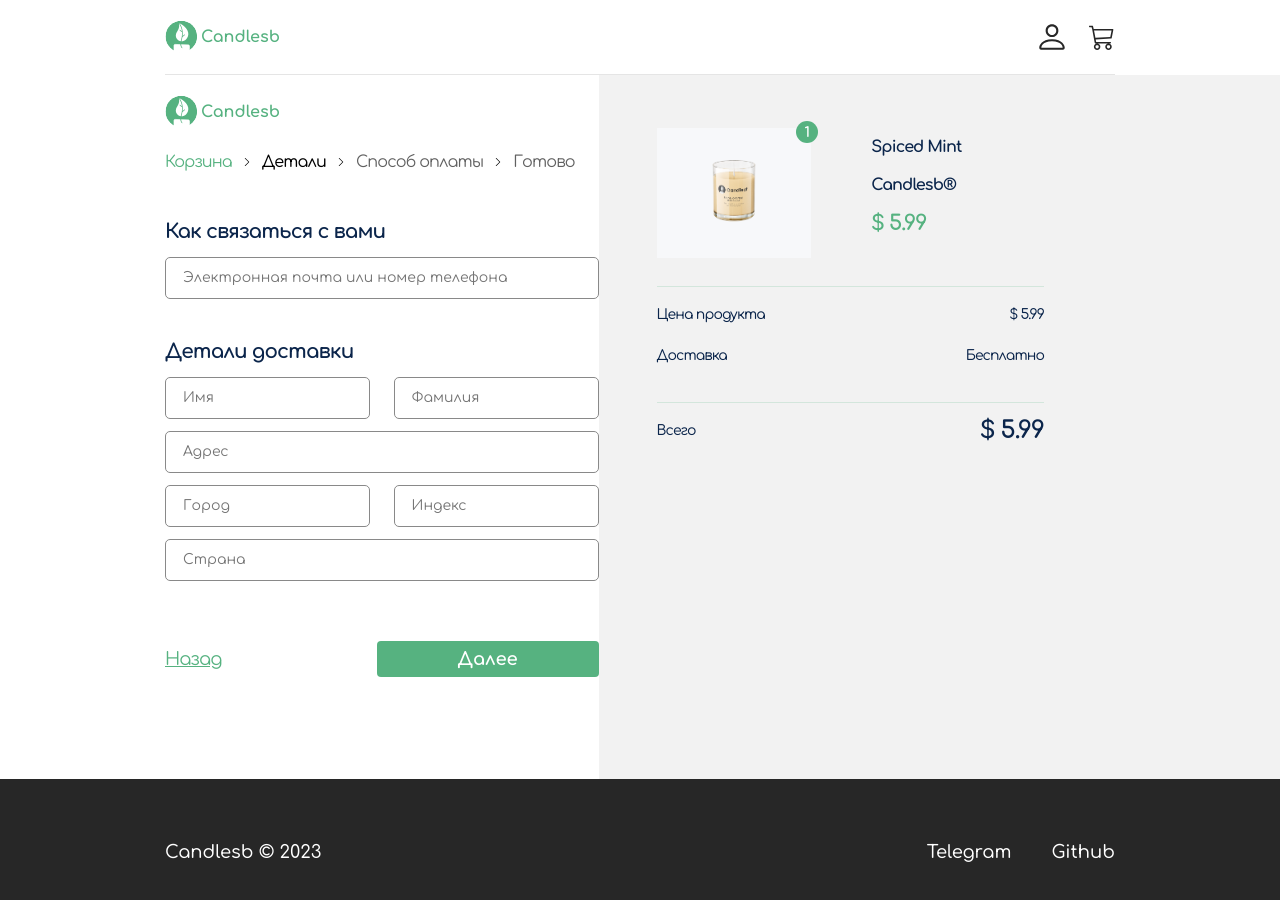
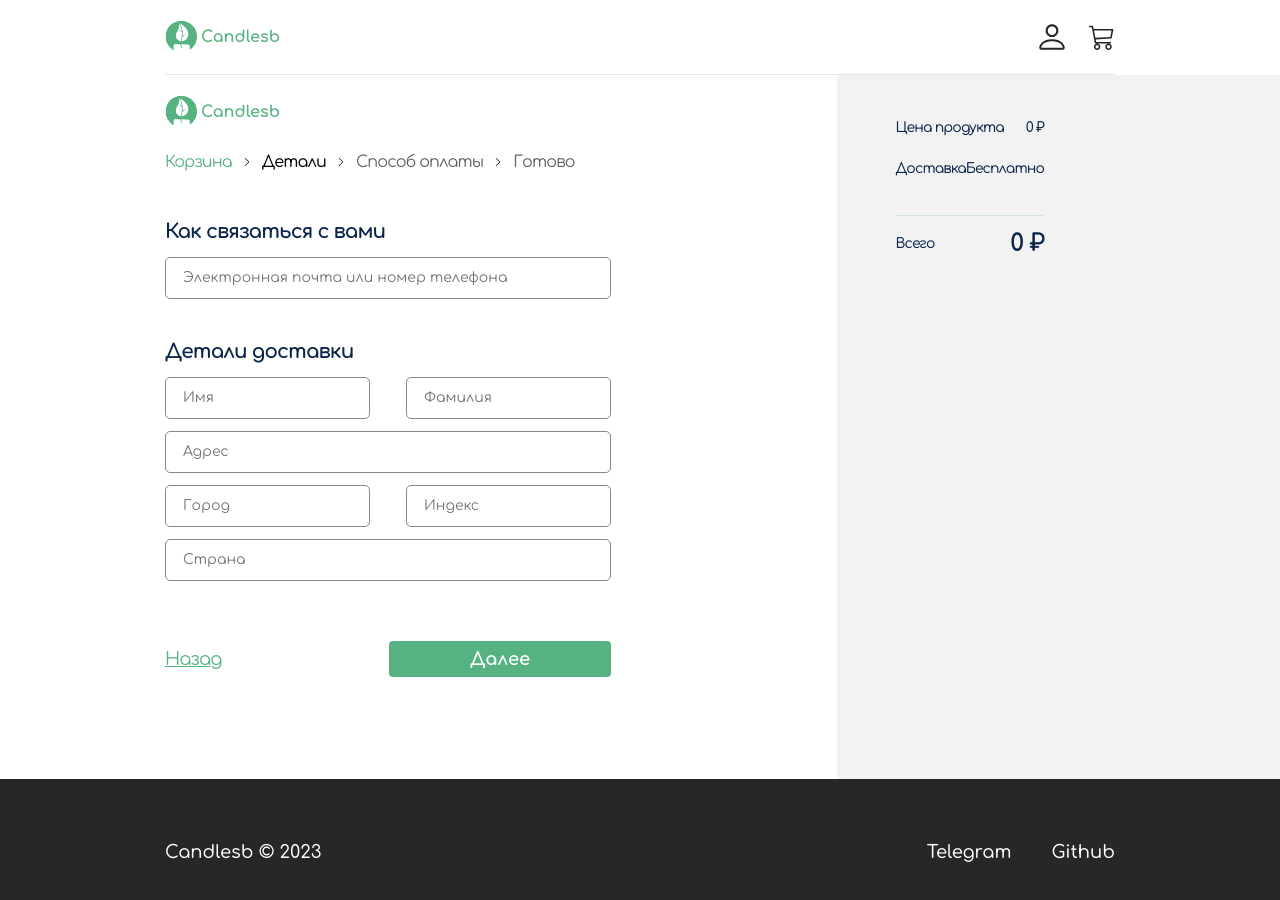
Before and after one commit to SirojaSB/candlesb, a React (Create React App) app: page /cart/details in a window 1280 px wide. Shown: the top 900 px of the page. Built offline with nearby package versions, Linux system fonts and the light colour scheme.

Commit message:
feat: cart info on payment pages

```diff
--- /dev/null
+++ b/src/components/InfoProductOnPaymentContainer.tsx
@@ -0,0 +1,82 @@
+import styled from "styled-components";
+import React from "react";
+
+const StyledInfoProductContainer = styled.div<{image: string}>`
+  display: flex;
+  padding-bottom: 28px;
+  padding-top: 28px;
+  border-bottom: 1px solid rgba(86, 178, 128, 0.2);
+
+  .info-product-img {
+    background-image: url(${({image}) => image || ''});
+    background-color: #F7F8FA;
+    background-size: contain;
+    width: 160px;
+    height: 130px;
+    position: relative;
+    margin-right: 60px;
+
+    p {
+      width: 22px;
+      height: 22px;
+      text-align: center;
+      display: flex;
+      align-items: center;
+      justify-content: center;
+      background-color: #56B280;
+      border-radius: 50%;
+      position: absolute;
+      top: -7px;
+      right: -7px;
+      color: #fff;
+      font-weight: 700;
+      font-size: 14px;
+      line-height: 17px;
+    }
+  }
+
+  .info-product-text {
+    h4 {
+      font-weight: 700;
+      font-size: 16px;
+      line-height: 38px;
+      display: flex;
+      align-items: center;
+      letter-spacing: -0.9px;
+    }
+
+    p {
+      font-weight: 700;
+      font-size: 21px;
+      line-height: 38px;
+      display: flex;
+      align-items: center;
+      letter-spacing: -0.9px;
+      color: #56B280;
+    }
+  }
+`
+
+type InfoProductProps = {
+    id: number,
+    count: number,
+    title: string,
+    price: number,
+    imageUrl: string,
+}
+
+const InfoProductOnPaymentContainer: React.FC<InfoProductProps> = ({id, count, title, price, imageUrl}) => {
+    return (
+        <StyledInfoProductContainer image={imageUrl}>
+            <div className='info-product-img'>
+                <p>{count}</p>
+            </div>
+            <div className='info-product-text'>
+                <h4>{title}</h4>
+                <p>{price} ₽</p>
+            </div>
+        </StyledInfoProductContainer>
+    )
+}
+
+export default InfoProductOnPaymentContainer
--- a/src/components/TotalPricePaymentSection.tsx
+++ b/src/components/TotalPricePaymentSection.tsx
@@ -1,6 +1,8 @@
 import React from "react";
 import styled from "styled-components";
-import producimg from '../assets/images/Product1.png'
+import InfoProductOnPaymentContainer from "./InfoProductOnPaymentContainer";
+import {useSelector} from "react-redux";
+import {RootState} from "../redux/store";
 
 const StyledTotalPricePaymentSection = styled.div`
   background-color: #F2F2F2;
@@ -30,77 +32,15 @@ const StyledTotalPricePaymentSection = styled.div`
   }
 `
 
-const InfoProductContainer = styled.div`
-  display: flex;
-  padding-bottom: 28px;
-  padding-top: 28px;
-  border-bottom: 1px solid rgba(86, 178, 128, 0.2);
+const TotalPricePaymentSection: React.FC = () => {
+    const {cartStore, subTotalPrice} = useSelector((state: RootState) => state.cart)
 
-  .info-product-img {
-    background-image: url(${producimg});
-    background-color: #F7F8FA;
-    background-size: contain;
-    width: 160px;
-    height: 130px;
-    position: relative;
-    margin-right: 60px;
-
-    p {
-      width: 22px;
-      height: 22px;
-      text-align: center;
-      display: flex;
-      align-items: center;
-      justify-content: center;
-      background-color: #56B280;
-      border-radius: 50%;
-      position: absolute;
-      top: -7px;
-      right: -7px;
-      color: #fff;
-      font-weight: 700;
-      font-size: 14px;
-      line-height: 17px;
-    }
-  }
-
-  .info-product-text {
-    h4 {
-      font-weight: 700;
-      font-size: 16px;
-      line-height: 38px;
-      display: flex;
-      align-items: center;
-      letter-spacing: -0.9px;
-    }
-
-    p {
-      font-weight: 700;
-      font-size: 21px;
-      line-height: 38px;
-      display: flex;
-      align-items: center;
-      letter-spacing: -0.9px;
-      color: #56B280;
-    }
-  }
-`
-
-const TotalPricePaymentSection: React.FC = () => {
     return (
         <StyledTotalPricePaymentSection>
-            <InfoProductContainer>
-                <div className='info-product-img'>
-                    <p>1</p>
-                </div>
-                <div className='info-product-text'>
-                    <h4>Spiced Mint Candlesb®</h4>
-                    <p>$ 5.99</p>
-                </div>
-            </InfoProductContainer>
+            {cartStore.map((item) => <InfoProductOnPaymentContainer key={item.id} {...item}/>)}
             <div className='total-price-payment-section-info'>
                 <p className='total-price-payment-section-info-reg'>Цена продукта</p>
-                <p className='total-price-payment-section-info-reg'>$ 5.99</p>
+                <p className='total-price-payment-section-info-reg'>{subTotalPrice} ₽</p>
             </div>
             <div className='total-price-payment-section-info total-price-payment-section-info-with-border'>
                 <p className='total-price-payment-section-info-reg'>Доставка</p>
@@ -108,7 +48,7 @@ const TotalPricePaymentSection: React.FC = () => {
             </div>
             <div className='total-price-payment-section-info'>
                 <p className='total-price-payment-section-info-reg'>Всего</p>
-                <p className='total-price-payment-section-info-reg total-price-payment-section-info-finally'>$ 5.99</p>
+                <p className='total-price-payment-section-info-reg total-price-payment-section-info-finally'>{subTotalPrice} ₽</p>
             </div>
         </StyledTotalPricePaymentSection>
     )
--- a/src/pages/CartPage/index.tsx
+++ b/src/pages/CartPage/index.tsx
@@ -6,10 +6,12 @@ import CellTitle from "./CellTitle";
 import TableRowCart from "./TableRowCart";
 import {useSelector} from "react-redux";
 import {RootState} from "../../redux/store";
-import {Link} from "react-router-dom";
+import {Link, useNavigate} from "react-router-dom";
 
 const CartPage: React.FC = () => {
     const {cartStore, subTotalPrice} = useSelector((state: RootState) => state.cart)
+
+    const navigate = useNavigate()
 
     return (
         <StyledCartPage>
@@ -33,7 +35,7 @@ const CartPage: React.FC = () => {
                     <p className='cart-page-total-section-info-caption'>Tax and shipping cost will be calculated
                         later</p>
                 </div>
-                <InfoButton width='189px'>
+                <InfoButton width='189px' onClickButton={() => navigate('/cart/details')}>
                     Check-out
                 </InfoButton>
             </div>
```
Also changed, not shown: src/components/dfsd.json (deleted, +0 -58 lines).
